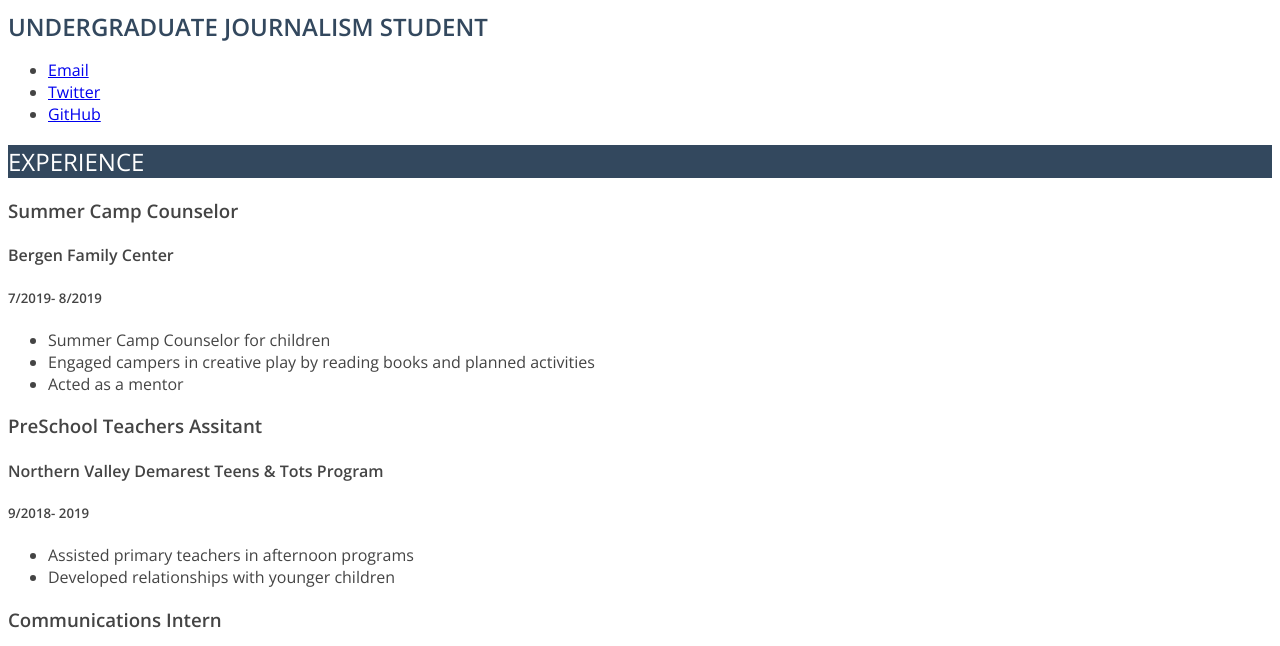
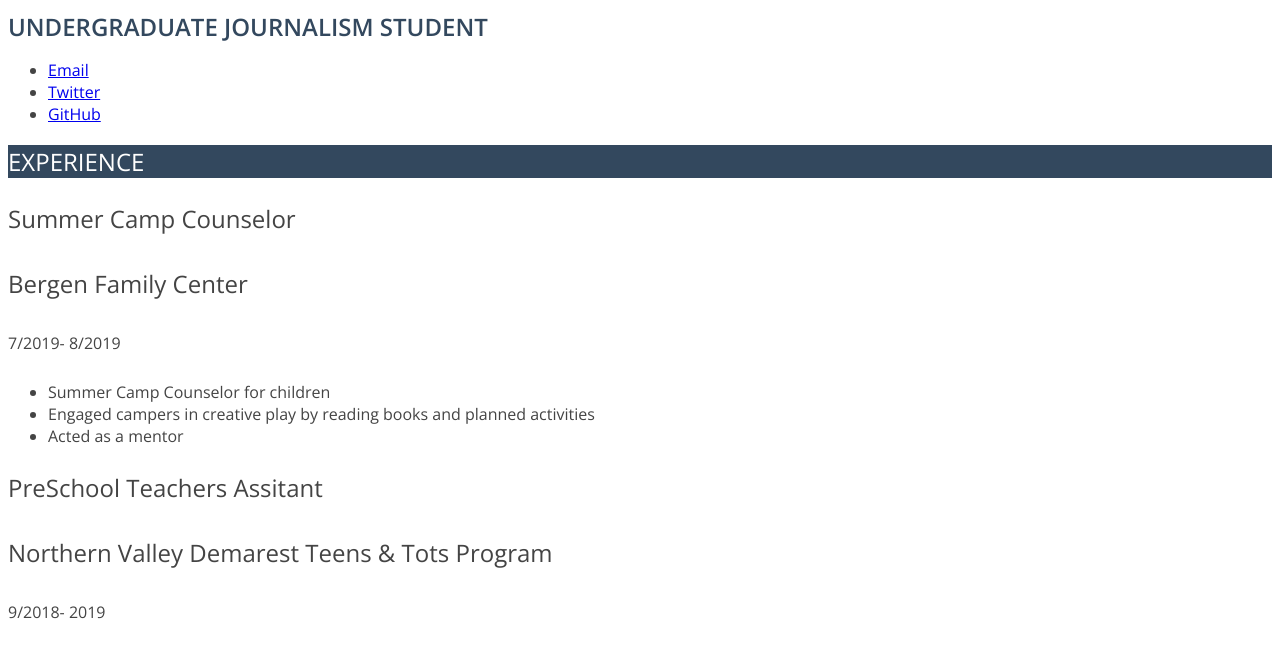
Before and after one commit to dillonfrank/dillon-frank-jour352, a plain HTML site: page basic-resume/index.html in a window 1280 px wide. Shown: the part 119-765 px from the top of the page. Drawn offline with nearby package versions, Linux system fonts and the light colour scheme.

Commit message:
Update style.css

```diff
--- a/basic-resume/style.css
+++ b/basic-resume/style.css
@@ -22,10 +22,30 @@ font-size: 1.5em;
 color: #33485e;
 }
 
-h2{
+h2 {
 font-size: 1.5em;
 text-transform: uppercase;
 background-color: #33485e;
 color: white;
 font-weight: 400;
 	}
+
+   h3 {
+	font-size: 1.5em;
+	font-weight: 400;
+ 		}
+
+ 	h4 {
+ 	font-size: 1.5em;
+ 	font-weight: 400;
+ }
+
+ h5 {
+ font-size: 1em;
+ font-style: 1em;
+ font-weight: 400;
+ }
+
+ul li {
+font-size: 1em;
+}
```
